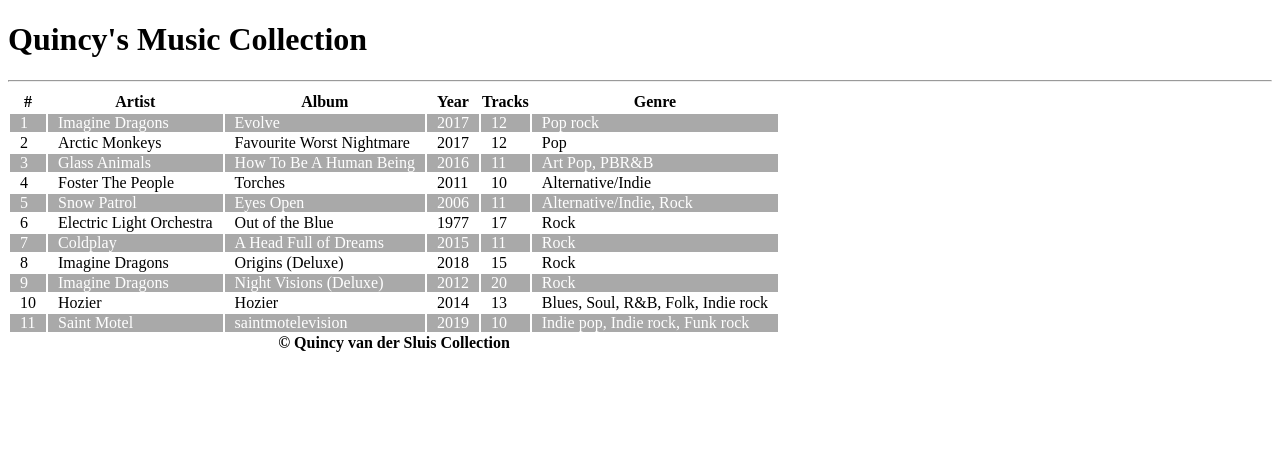
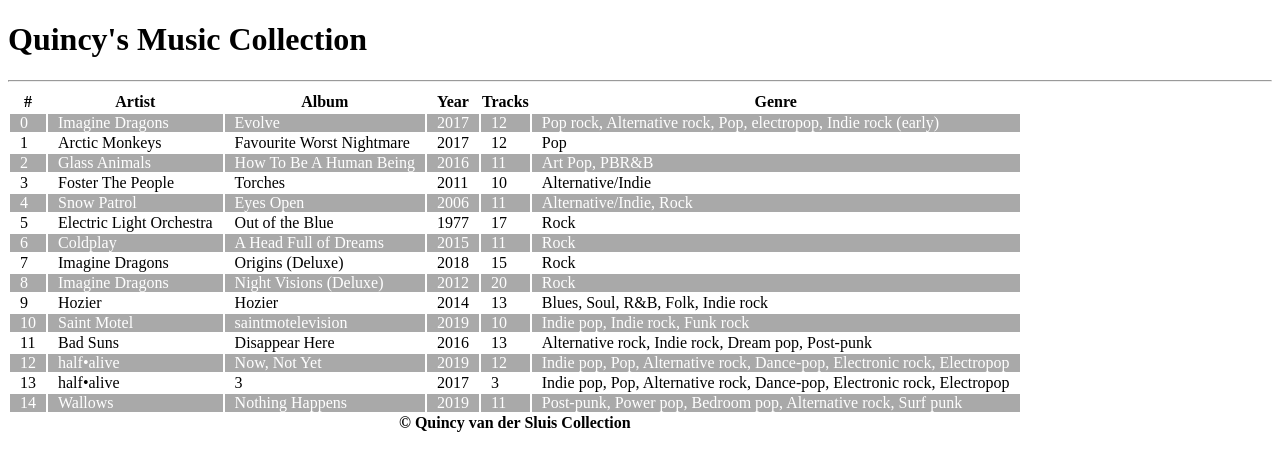
Before and after one commit to Qwinsie/Q-s-Music-Album, a PHP site: page / in a window 1280 px wide. Shown: the top 471 px of the page. Run offline with PHP 8.4, Linux system fonts and the light colour scheme.

Commit message:
Added Bad Suns, half-alive and Wallows.

```diff
--- a/index.php
+++ b/index.php
@@ -1,5 +1,5 @@
 <?php
-$x = 0;
+$index = 0;
 $order = ['Artist','Album','Year','Track','Genre']; //Multi dimensional array with the music collection data
 $musicAlbums = [
     [
@@ -7,7 +7,7 @@ $musicAlbums = [
         'Album'=> 'Evolve',
         'Year'=> 2017,
         'Track'=> 12,
-        'Genre'=> 'Pop rock',
+        'Genre'=> 'Pop rock, Alternative rock, Pop, electropop, Indie rock (early)',
     ],
     [
         'Artist' => 'Arctic Monkeys',
@@ -78,10 +78,38 @@ $musicAlbums = [
         'Year'=> 2019,
         'Track'=> 10,
         'Genre'=> 'Indie pop, Indie rock, Funk rock',
+    ],
+    [
+        'Artist' => 'Bad Suns',
+        'Album'=> 'Disappear Here',
+        'Year'=> 2016,
+        'Track'=> 13,
+        'Genre'=> 'Alternative rock, Indie rock, Dream pop, Post-punk',
+    ],
+    [
+        'Artist' => 'half•alive',
+        'Album'=> 'Now, Not Yet',
+        'Year'=> 2019,
+        'Track'=> 12,
+        'Genre'=> 'Indie pop, Pop, Alternative rock, Dance-pop, Electronic rock, Electropop',
+    ],
+    [
+        'Artist' => 'half•alive',
+        'Album'=> '3',
+        'Year'=> 2017,
+        'Track'=> 3,
+        'Genre'=> 'Indie pop, Pop, Alternative rock, Dance-pop, Electronic rock, Electropop',
+    ],
+    [
+        'Artist' => 'Wallows',
+        'Album'=> 'Nothing Happens',
+        'Year'=> 2019,
+        'Track'=> 11,
+        'Genre'=> 'Post-punk, Power pop, Bedroom pop, Alternative rock, Surf punk',
     ]
 ];  //fill the collection with albums (also arrays)
-$rows = 10; // amout of tr
-$cols = $musicAlbums;// amjount of td
+$rows = count($musicAlbums); // amount of tr
+$cols = count($order);// amount of td
 ?>
 <!doctype html>
 <html lang="en">
@@ -96,11 +124,6 @@ $cols = $musicAlbums;// amjount of td
 <table>
     <thead>
     <tr>
-<!--        Selects every fourth element-->
-<!--        among any group of siblings-->
-<!--        :nth-child(odd) {-->
-<!--        color: grey;-->
-<!--        }-->
         <th>#</th>
         <th>Artist</th>     <!--Naam artiest-->
         <th>Album</th>      <!--Naam album-->
@@ -114,31 +137,43 @@ $cols = $musicAlbums;// amjount of td
         <td colspan="6">&copy; Quincy van der Sluis Collection</td>
     </tr>
     </tfoot>
-    <tbody><!--        Loop through all albums in the collection-->
-<!--        drawTable(count($musicAlbums), $order);-->
-<!--        function drawTable($rows, $cols)-->
-<!--        {-->
-<!--            echo "<table border='1'>";-->
-<!--            for ($i = 1; $i <= $rows; $i++) { -->
-<!--                echo "<tr>"; -->
-<!--                for ($k = 1; $k <= $cols; $k++) {-->
-<!--                    echo "<td>". $rows[$i][$cols[$k]]. "</td>";-->
-<!--                }-->
-<!--               echo "</tr>";-->
-<!--            }-->
-<!--            echo "</table>"; -->
-<!--        }-->
-    <?php foreach ($musicAlbums as $i) : $x++?> <!-- Kijkt naar de array en pakt de lengte van de array zodat die er in 1 keer staat-->
-        <tr>
+    <tbody>        <!--Loop through all albums in the collection-->
+        <?php drawTable($musicAlbums, $order);
+        function drawTable($musicAlbums, $order)
+        {
+            for ($i = 0; $i <= sizeof($musicAlbums)-1; $i++) {
+                echo "<tr>";
+                echo "<td>". $i .  "</td>";
+                for ($k = 0; $k <= count($order)-1; $k++) {
+                    try {
+                        if(!$musicAlbums[$i]){
+                            throw new Exception( 'Row'. $i . 'Column'. $k .'does not exist');
+                        }else{
 
-            <td><?= $x ?></td>
-            <td ><?= $i['Artist'];?></td>
-            <td ><?= $i['Album'];?></td>
-            <td><?= $i['Year'];?></td>
-            <td><?= $i['Track'];?></td>
-            <td><?= $i['Genre'];?></td>
-        </tr>
-    <?php endforeach; ?>
+                            echo "<td>". $musicAlbums[$i][$order[$k]]. "</td>";
+                        }
+                    }
+                    catch (Exception $e){
+                        echo $e->getMessage(), "\n";
+                    };
+                }
+               echo "</tr>";
+            }
+            echo "</table>";
+        }
+        ?>
+<!--     Kijkt naar de array en pakt de lengte van de array zodat die er in 1 keer staat-->
+<!--    --><?php //foreach ($musicAlbums as $musicAlbum) : $index++?><!-- -->
+<!--        <tr>-->
+<!---->
+<!--            <td>--><?//= $index ?><!--</td>-->
+<!--            <td >--><?//= $musicAlbum['Artist'];?><!--</td>-->
+<!--            <td >--><?//= $musicAlbum['Album'];?><!--</td>-->
+<!--            <td>--><?//= $musicAlbum['Year'];?><!--</td>-->
+<!--            <td>--><?//= $musicAlbum['Track'];?><!--</td>-->
+<!--            <td>--><?//= $musicAlbum['Genre'];?><!--</td>-->
+<!--        </tr>-->
+<!--    --><?php //endforeach; ?>
     </tbody>
 </table>
 </body>
--- a/style2.css
+++ b/style2.css
@@ -1,5 +1,6 @@
 td {
     padding: 0 10px;
+    alignment: center;
 }
 
 tfoot td {
```
